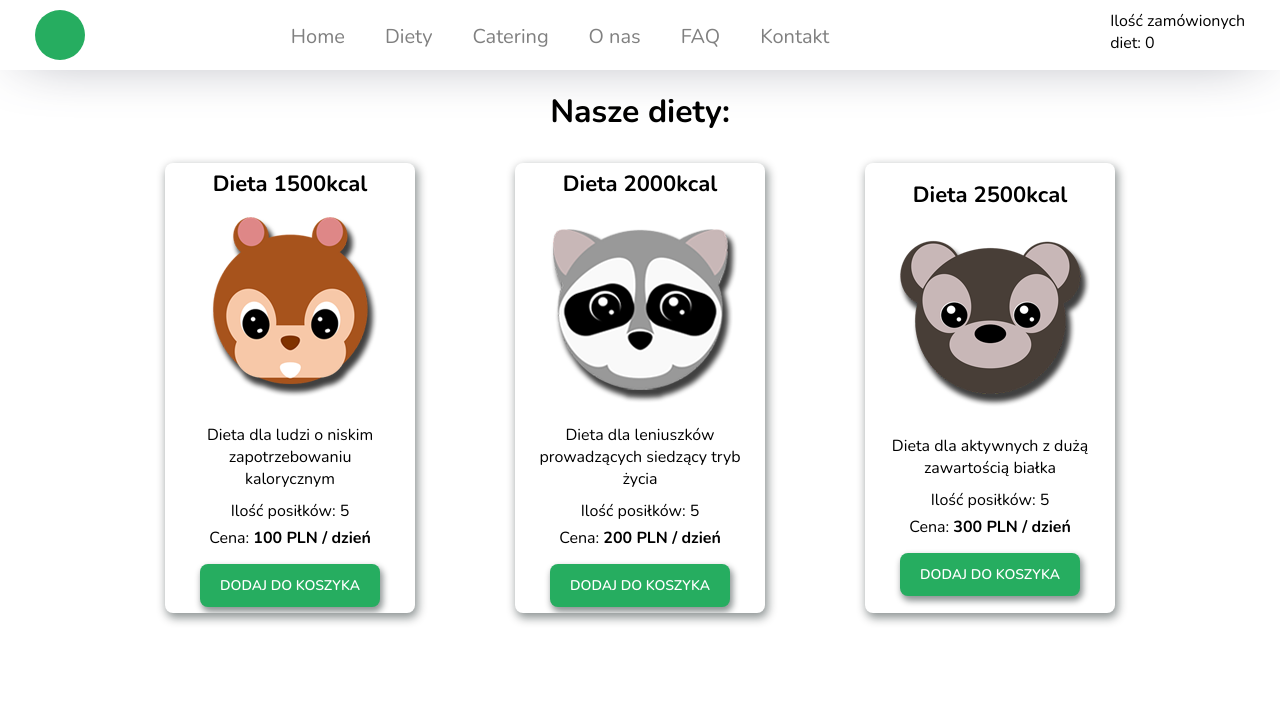
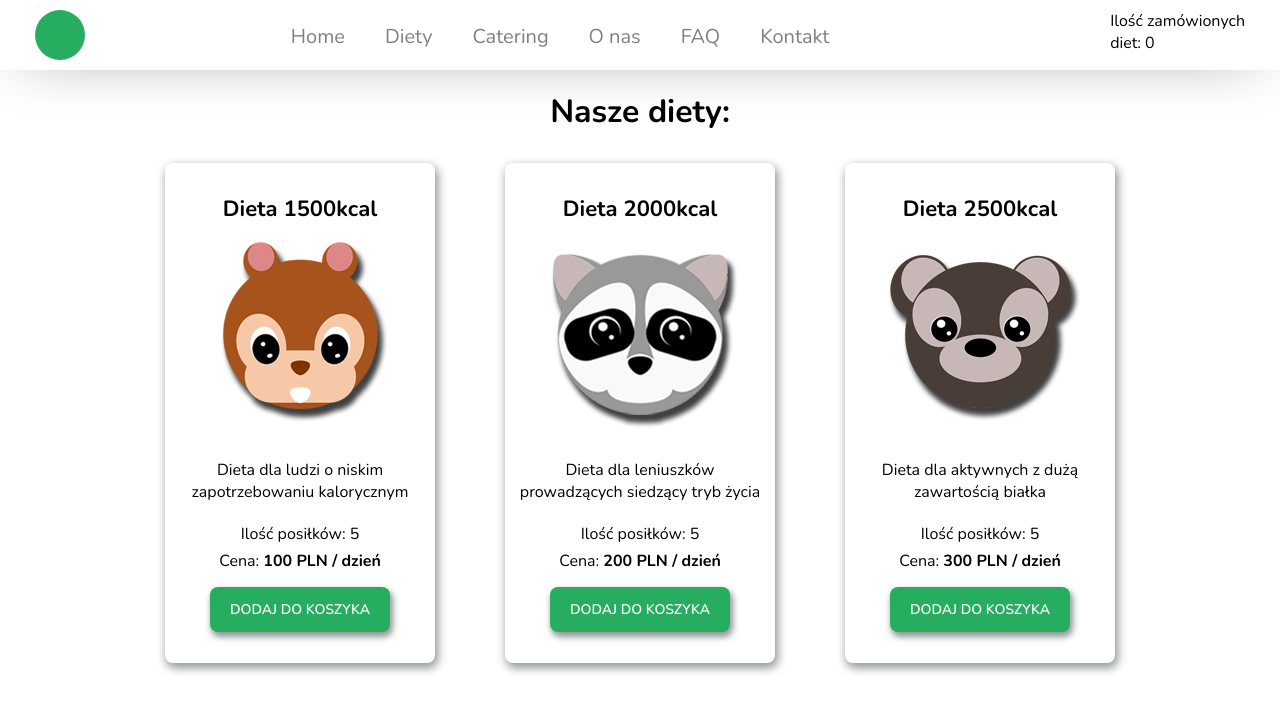
Before and after one commit to lobarzanek/vue-catering-web, a Vue app: page /diet in a window 1280 px wide. Shown: the top 712 px of the page. Built offline with nearby package versions, Linux system fonts and the light colour scheme; data requests are answered from the project's data file.

Commit message:
edit styles

```diff
--- a/src/components/content/dietpage/DietCard.vue
+++ b/src/components/content/dietpage/DietCard.vue
@@ -61,9 +61,8 @@ defineProps({
   flex-direction: column;
   justify-content: center;
   align-items: center;
-  height: 450px;
-  width: 250px;
-  padding: 20px;
+  height: 500px;
+  width: 270px;
   border-radius: 8px;
   box-shadow: 2px 4px 10px 1px #01111170;
   overflow: hidden;
@@ -89,6 +88,7 @@ defineProps({
     align-items: center;
     text-align: center;
     margin-bottom: 10px;
+    padding: 10px;
   }
 
   .mealsCount {
--- a/src/views/DietView.vue
+++ b/src/views/DietView.vue
@@ -56,7 +56,7 @@ getDietsData();
     justify-content: center;
     align-items: center;
     margin: 30px 0;
-    gap: 100px;
+    gap: 70px;
   }
 }
 .errorHandler {
```
